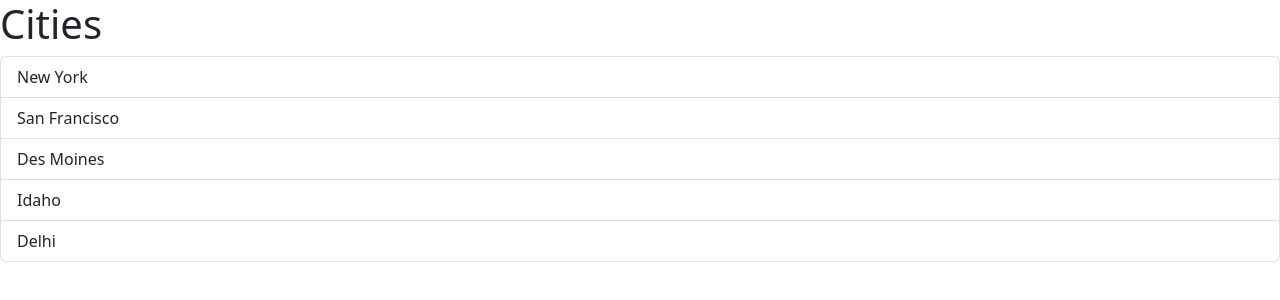
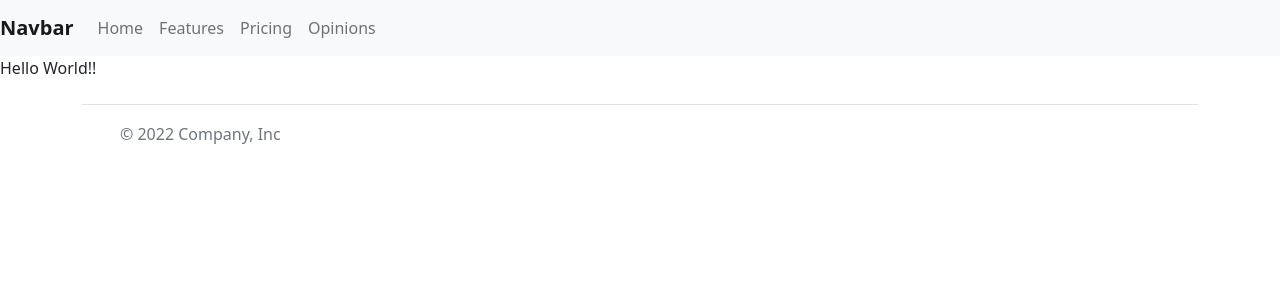
Before and after one commit to mthapa/react-demo, a React (Create React App) app: page / in a window 1280 px wide. Shown: the top 300 px of the page. Built offline with nearby package versions, Linux system fonts and the light colour scheme.

Commit message:
add basic routing

```diff
--- a/package.json
+++ b/package.json
@@ -6,6 +6,7 @@
     "@testing-library/jest-dom": "^5.16.5",
     "@testing-library/react": "^13.4.0",
     "@testing-library/user-event": "^13.5.0",
+    "axios": "^1.3.4",
     "bootstrap": "^5.2.3",
     "react": "^18.2.0",
     "react-dom": "^18.2.0",
@@ -35,5 +36,8 @@
       "last 1 firefox version",
       "last 1 safari version"
     ]
+  },
+  "devDependencies": {
+    "react-router-dom": "^6.9.0"
   }
 }
--- a/src/App.js
+++ b/src/App.js
@@ -1,19 +1,16 @@
 import "./App.css";
+import Layout from "./components/Layout";
 import ListGroup from "./components/ListGroup";
 
 function App() {
-  const handleSelectItem = (item) => {
-    console.log("Selected Item:", item);
-  };
+  // const handleSelectItem = (item) => {
+  //   console.log("Selected Item:", item);
+  // };
 
   return (
-    <div>
-      <ListGroup
-        heading="Cities"
-        items={["New York", "San Francisco", "Des Moines", "Idaho", "Delhi"]}
-        onSelectedItem={handleSelectItem}
-      />
-    </div>
+    <>
+      <Layout></Layout>
+    </>
   );
 }
 
--- /dev/null
+++ b/src/components/Footer.js
@@ -0,0 +1,38 @@
+import "../App.css";
+
+function Footer() {
+  return (
+    <>
+      <div className="container">
+        <footer className="d-flex flex-wrap justify-content-between align-items-center py-3 my-4 border-top">
+          <div className="col-md-4 d-flex align-items-center">
+            <a
+              href="/"
+              className="mb-3 me-2 mb-md-0 text-muted text-decoration-none lh-1"
+            >
+              <svg className="bi" width="30" height="24"></svg>
+            </a>
+            <span className="mb-3 mb-md-0 text-muted">
+              &copy; 2022 Company, Inc
+            </span>
+          </div>
+
+          <ul className="nav col-md-4 justify-content-end list-unstyled d-flex">
+            <li className="ms-3">
+              <a className="text-muted" href="#">
+                <svg className="bi" width="24" height="24"></svg>
+              </a>
+            </li>
+            <li className="ms-3">
+              <a className="text-muted" href="#">
+                <svg className="bi" width="24" height="24"></svg>
+              </a>
+            </li>
+          </ul>
+        </footer>
+      </div>
+    </>
+  );
+}
+
+export default Footer;
--- /dev/null
+++ b/src/components/Header.js
@@ -0,0 +1,67 @@
+import "../App.css";
+
+function Header() {
+  return (
+    <>
+      <nav className="navbar navbar-expand-lg bg-light">
+        <a className="navbar-brand" href="#">
+          <strong>Navbar</strong>
+        </a>
+        <button
+          className="navbar-toggler"
+          type="button"
+          data-toggle="collapse"
+          data-target="#navbarSupportedContent"
+          aria-controls="navbarSupportedContent"
+          aria-expanded="false"
+          aria-label="Toggle navigation"
+        >
+          <span className="navbar-toggler-icon"></span>
+        </button>
+        <div className="collapse navbar-collapse" id="navbarSupportedContent">
+          <ul className="navbar-nav mr-auto">
+            <li className="nav-item active">
+              <a className="nav-link" href="#">
+                Home
+              </a>
+            </li>
+            <li className="nav-item">
+              <a className="nav-link" href="#">
+                Features
+              </a>
+            </li>
+            <li className="nav-item">
+              <a className="nav-link" href="#">
+                Pricing
+              </a>
+            </li>
+            <li className="nav-item">
+              <a className="nav-link" href="#">
+                Opinions
+              </a>
+            </li>
+          </ul>
+          <ul className="navbar-nav nav-flex-icons">
+            <li className="nav-item">
+              <a className="nav-link">
+                <i className="fab fa-facebook-f"></i>
+              </a>
+            </li>
+            <li className="nav-item">
+              <a className="nav-link">
+                <i className="fab fa-twitter"></i>
+              </a>
+            </li>
+            <li className="nav-item">
+              <a className="nav-link">
+                <i className="fab fa-instagram"></i>
+              </a>
+            </li>
+          </ul>
+        </div>
+      </nav>
+    </>
+  );
+}
+
+export default Header;
--- /dev/null
+++ b/src/components/Layout.js
@@ -0,0 +1,25 @@
+import "../App.css";
+import Header from "./Header";
+import Footer from "./Footer";
+import MainPane from "./MainPane";
+import SecondPane from "./SecondPane";
+import { BrowserRouter, Routes, Route } from "react-router-dom";
+
+function Layout() {
+  return (
+    <>
+      <Header></Header>
+      <div>
+        <BrowserRouter>
+          <Routes>
+            <Route path="/" element={<MainPane />}></Route>
+            <Route path="/second" element={<SecondPane />}></Route>
+          </Routes>
+        </BrowserRouter>
+      </div>
+      <Footer></Footer>
+    </>
+  );
+}
+
+export default Layout;
--- /dev/null
+++ b/src/components/MainPane.js
@@ -0,0 +1,11 @@
+import "../App.css";
+
+function MainPane() {
+  return (
+    <>
+      <div>Hello World!!</div>
+    </>
+  );
+}
+
+export default MainPane;
--- /dev/null
+++ b/src/components/SecondPane.js
@@ -0,0 +1,11 @@
+import "../App.css";
+
+function SecondPane() {
+  return (
+    <>
+      <div>Hello World Two!!</div>
+    </>
+  );
+}
+
+export default SecondPane;
```
Also changed, not shown: 1 other file (tests, documents, lock files or other folders).
